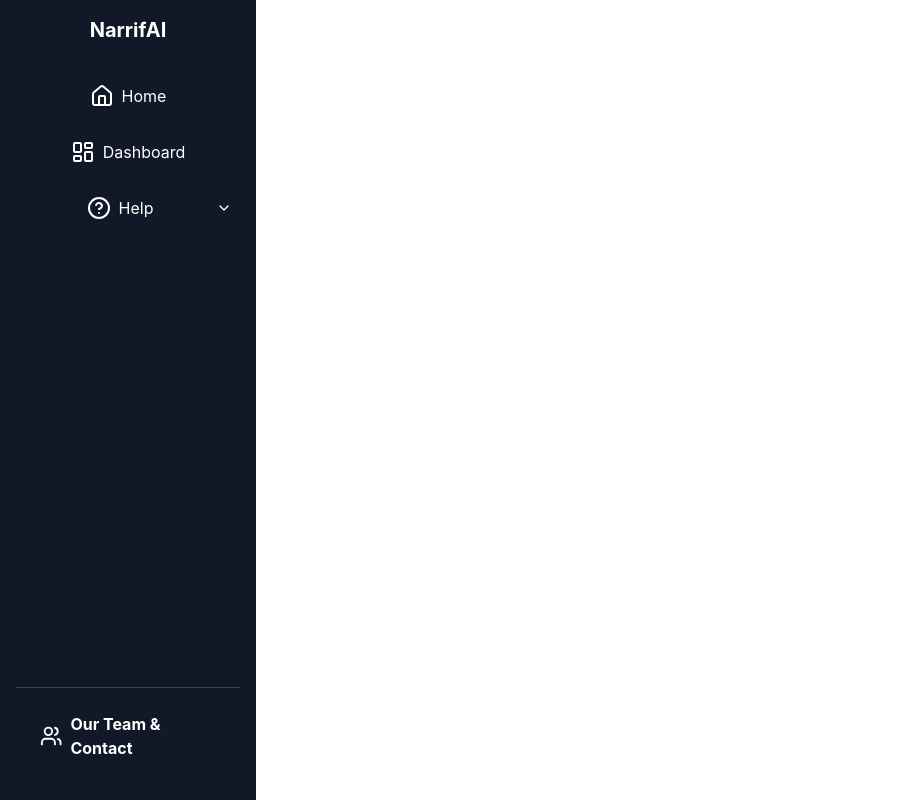
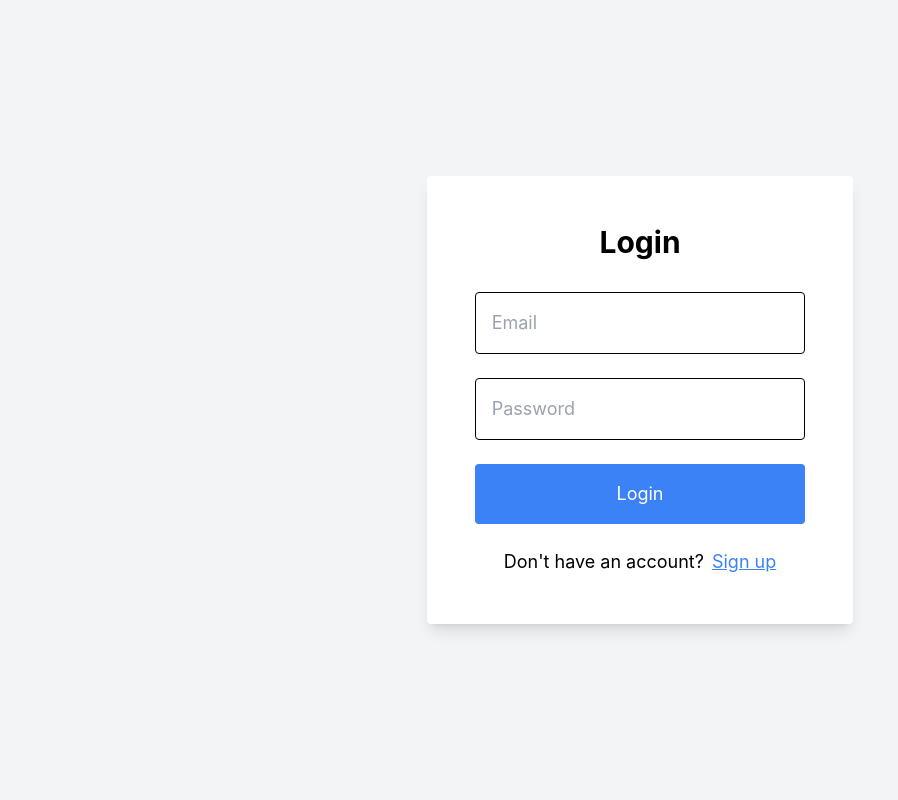
Before and after one commit to ozn-ozdl/SEBA_Audio, a React (Create React App) app in the folder frontend/: page /login in a window 1280 px wide. Shown: the whole page, without its empty margins (0-898 px from the left). Built offline with nearby package versions, Linux system fonts and the light colour scheme.

Commit message:
Implement authentication flow with login, logout, and private routes

```diff
--- a/frontend/src/index.tsx
+++ b/frontend/src/index.tsx
@@ -1,12 +1,13 @@
 import React from "react";
 import ReactDOM from "react-dom/client";
-import { BrowserRouter, Route, Routes } from "react-router-dom";
+import { BrowserRouter, Route, Routes, Navigate } from "react-router-dom";
 import "./index.css";
 import { Dashboard } from "./pages/dashboard/index";
 import LandingPage from "./pages/landingPage";
 import { WorkSpace } from "./pages/workspace/index";
 import { SideBar } from "./components/SideBar";
 import reportWebVitals from "./reportWebVitals";
+import PrivateRoute from "./routes/PrivateRoute";
 
 import Workspace2 from "./pages/workspace/index2";
 import Workspace3 from "./pages/workspace/index3";
@@ -14,15 +15,25 @@ import App from "./App";
 import Tutorial from "./pages/tutorial/index";
 import FAQ from "./pages/faq/index";
 import Team from "./pages/team/index";
+import Login from "./pages/login/login";
 
 const root = ReactDOM.createRoot(
   document.getElementById("root") as HTMLElement
 );
+
+const isAuthenticated = !!localStorage.getItem("loggedInUser");
+
 root.render(
   <React.StrictMode>
     <BrowserRouter>
       <Routes>
         <Route path="/" element={<LandingPage />} />
+        <Route
+          path="/login"
+          element={isAuthenticated ? <Navigate to="/dashboard" /> : <Login />}
+        />
+
+        <Route element={<PrivateRoute />}>
           <Route
             path="*"
             element={
@@ -30,9 +41,8 @@ root.render(
                 <SideBar />
                 <div className="grow h-screen overflow-y-auto">
                   <Routes>
+                    <Route path="dashboard" element={<Dashboard />} />
                     <Route path="workspace" element={<Workspace3 />} />
-                  <Route path="dashboard" element={<Dashboard />} />
-                  <Route path="main" element={<App />} />
                     <Route path="faq" element={<FAQ />} />
                     <Route path="tutorial" element={<Tutorial />} />
                     <Route path="team" element={<Team />} />
@@ -42,7 +52,10 @@ root.render(
               </div>
             }
           />
+        </Route>
       </Routes>
     </BrowserRouter>
   </React.StrictMode>
 );
+
+reportWebVitals();
--- a/frontend/src/pages/dashboard/index.tsx
+++ b/frontend/src/pages/dashboard/index.tsx
@@ -1,6 +1,6 @@
 import { Button } from "src/components/ui/button";
 import { useNavigate } from "react-router-dom";
-import { useState } from "react";
+import { useState, useEffect } from "react";
 import { useLocalStorage } from "@uidotdev/usehooks";
 import {
   Table,
@@ -11,7 +11,8 @@ import {
   TableRow,
 } from "../../components/ui/table";
 import { FontAwesomeIcon } from "@fortawesome/react-fontawesome";
-import { faTrash, faFolderOpen } from "@fortawesome/free-solid-svg-icons";
+import { faTrash, faFolderOpen, faSignOutAlt } from "@fortawesome/free-solid-svg-icons";
+
 
 interface VideoDescriptionItem {
   startTime: number;
@@ -32,9 +33,16 @@ interface ProjectData {
 export function Dashboard() {
   const navigate = useNavigate();
   const [projectName, setProjectName] = useState("");
+  const loggedInUser = JSON.parse(localStorage.getItem("loggedInUser") || "{}");
+  const [userName, setUserName] = useState(loggedInUser.name || "User");
 
   const [videoDescriptionsStorage, setVideoDescriptionsStorage] =
     useLocalStorage<ProjectData[]>("video_descriptions", []);
+
+  const handleLogout = () => {
+    localStorage.removeItem("loggedInUser");
+    navigate("/");
+  };
 
   const handleCreateProject = (): void => {
     if (!projectName.trim()) {
@@ -60,7 +68,7 @@ export function Dashboard() {
   return (
     <div className="p-6">
       <header className="flex justify-between items-center mb-6">
-        <h1 className="text-2xl font-bold text-gray-700">Dashboard</h1>
+        <h1 className="text-2xl font-bold text-gray-700">Dashboard of {userName} </h1>
         <div className="flex space-x-4">
           <input
             type="text"
@@ -75,6 +83,15 @@ export function Dashboard() {
           >
             Create Project
           </Button>
+
+          <Button
+            className="bg-red-500 text-white hover:bg-red-600 flex items-center space-x-2"
+            onClick={handleLogout}
+          >
+            <FontAwesomeIcon icon={faSignOutAlt} />
+            <span>Logout</span>
+          </Button>
+
         </div>
       </header>
 
--- a/frontend/src/pages/landingPage/index.tsx
+++ b/frontend/src/pages/landingPage/index.tsx
@@ -82,7 +82,7 @@ const LandingPage: React.FC = () => {
         </p>
         <Button
           className="mt-8 px-8 py-4 bg-indigo-600 text-white text-lg rounded-full shadow-md hover:bg-indigo-500 transition"
-          onClick={() => (window.location.href = "/dashboard")}
+          onClick={() => (window.location.href = "/login")}
         >
           Get Started for Free
         </Button>
--- /dev/null
+++ b/frontend/src/pages/login/login.tsx
@@ -0,0 +1,99 @@
+import { useState } from "react";
+import { useNavigate } from "react-router-dom";
+
+export default function Login() {
+  const navigate = useNavigate();
+  const [name, setName] = useState(""); // 🆕 Name hinzufügen
+  const [email, setEmail] = useState("");
+  const [password, setPassword] = useState("");
+  const [isRegistering, setIsRegistering] = useState(false);
+  const [error, setError] = useState("");
+
+  const getUsers = () => JSON.parse(localStorage.getItem("users") || "[]");
+
+  const handleSubmit = (e: React.FormEvent) => {
+    e.preventDefault();
+    const users = getUsers();
+
+    if (isRegistering) {
+      // Check if user already exists
+      if (users.some((user: any) => user.email === email)) {
+        setError("User already exists!");
+        return;
+      }
+      // Add new user with name
+      users.push({ name, email, password }); // 🆕 Name speichern
+      localStorage.setItem("users", JSON.stringify(users));
+    } else {
+      // Check login
+      const user = users.find(
+        (user: any) => user.email === email && user.password === password
+      );
+      if (!user) {
+        setError("Invalid credentials!");
+        return;
+      }
+      // Save logged in user data
+      localStorage.setItem("loggedInUser", JSON.stringify(user)); // 🆕 User-Daten inkl. Name speichern
+    }
+
+    navigate("/dashboard");
+  };
+
+  return (
+    <div className="min-h-screen flex items-center justify-center bg-gray-100">
+      <div className="bg-white p-12 rounded shadow-lg w-1/3">
+        <h2 className="text-3xl font-bold mb-8 text-center">
+          {isRegistering ? "Register" : "Login"}
+        </h2>
+
+        {error && <p className="text-red-500 mb-4">{error}</p>}
+
+        <form onSubmit={handleSubmit}>
+          {isRegistering && ( // 🆕 Zeige Namensfeld nur bei Registrierung an
+            <input
+              type="text"
+              placeholder="Name"
+              className="w-full p-4 text-lg border rounded mb-6 focus:ring-2 focus:ring-blue-500"
+              value={name}
+              onChange={(e) => setName(e.target.value)}
+              required
+            />
+          )}
+          <input
+            type="email"
+            placeholder="Email"
+            className="w-full p-4 text-lg border rounded mb-6 focus:ring-2 focus:ring-blue-500"
+            value={email}
+            onChange={(e) => setEmail(e.target.value)}
+            required
+          />
+          <input
+            type="password"
+            placeholder="Password"
+            className="w-full p-4 text-lg border rounded mb-6 focus:ring-2 focus:ring-blue-500"
+            value={password}
+            onChange={(e) => setPassword(e.target.value)}
+            required
+          />
+          <button
+            type="submit"
+            className="w-full bg-blue-500 text-white p-4 text-lg rounded hover:bg-blue-600 transition"
+          >
+            {isRegistering ? "Sign Up" : "Login"}
+          </button>
+        </form>
+
+        <p className="text-center mt-6 text-lg">
+          {isRegistering ? "Already have an account?" : "Don't have an account?"}
+          <button
+            className="text-blue-500 underline ml-2"
+            onClick={() => setIsRegistering(!isRegistering)}
+          >
+            {isRegistering ? "Login" : "Sign up"}
+          </button>
+        </p>
+      </div>
+    </div>
+  );
+}
--- /dev/null
+++ b/frontend/src/routes/PrivateRoute.tsx
@@ -0,0 +1,7 @@
+import { Navigate, Outlet } from "react-router-dom";
+
+export default function PrivateRoute() {
+  const loggedInUser = localStorage.getItem("loggedInUser");
+
+  return loggedInUser ? <Outlet /> : <Navigate to="/login" />;
+}
```
Lines whose indentation alone changed are shown as unchanged.
